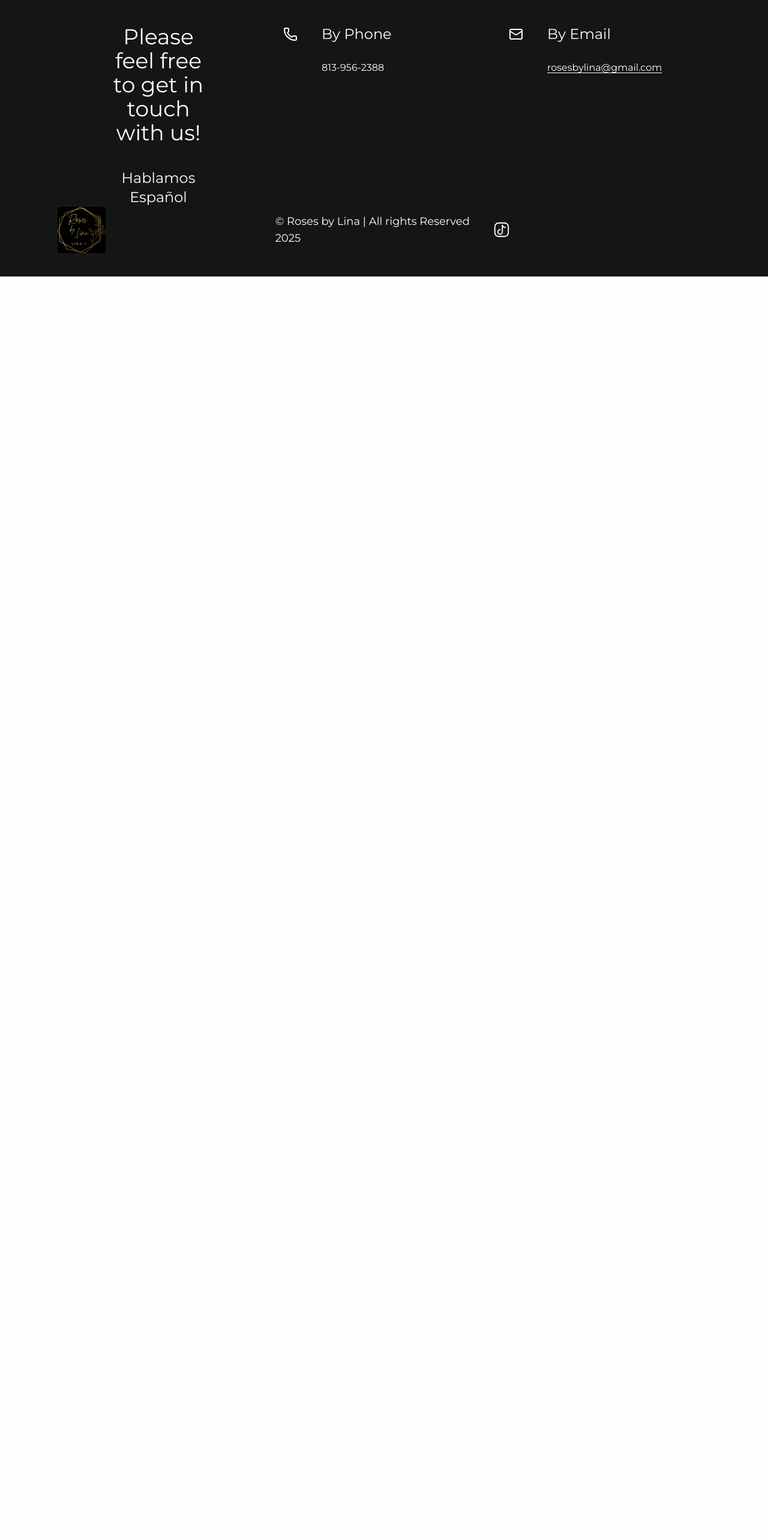
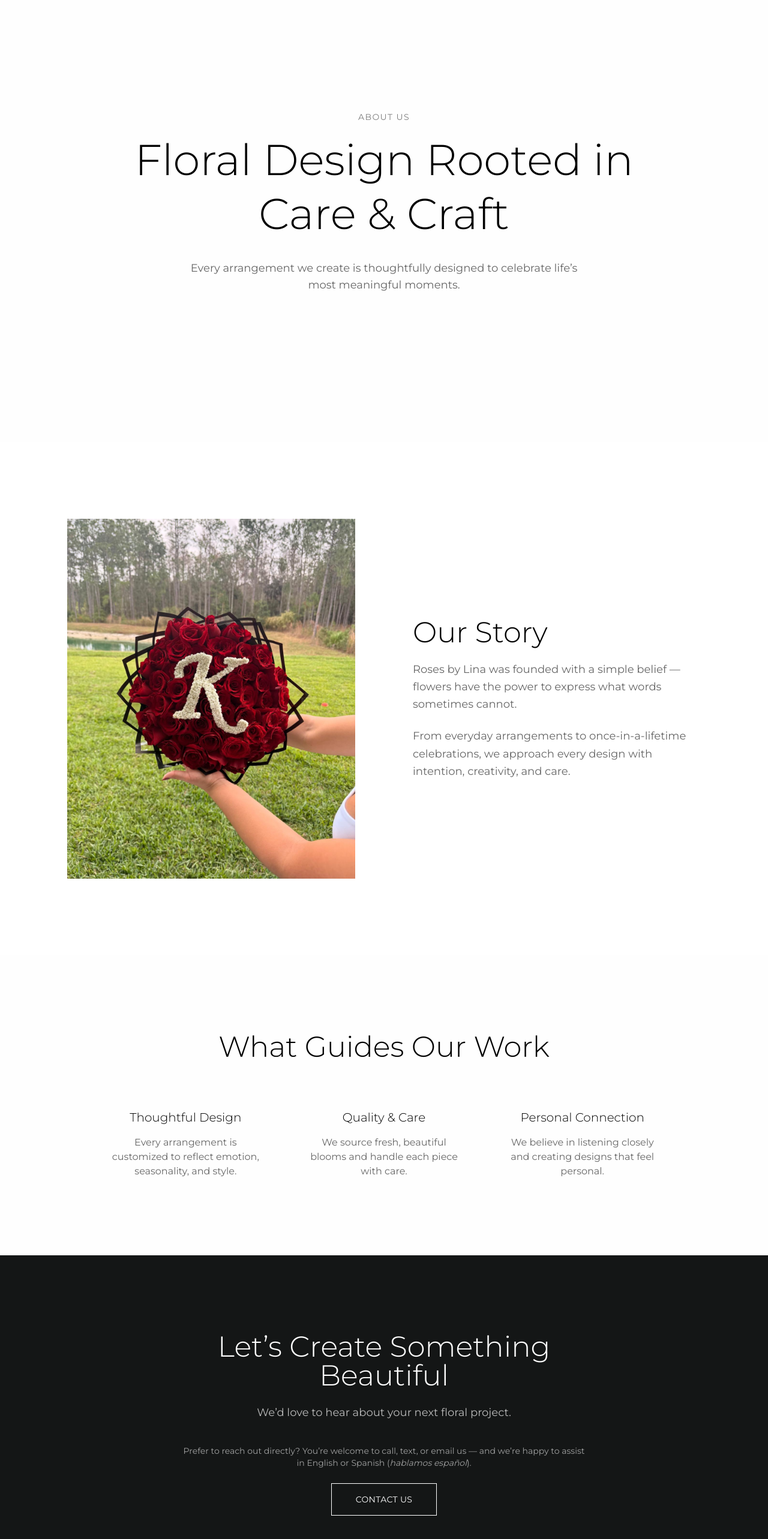
Before and after one commit to amarrero10/roses-by-lina, a Next.js app: page /about in a window 1280 px wide. Shown: the part 152-2718 px from the top of the page at 60% size. Before the commit the page ends 800 px from the top, so only its background shows below. Built offline with nearby package versions, Linux system fonts and the light colour scheme; some icons are missing.

Commit message:
Finished first draft of website

```diff
--- a/app/about/page.tsx
+++ b/app/about/page.tsx
@@ -1,5 +1,158 @@
-function About() {
-  return <div>Test about</div>;
-}
+"use client";
+
+import Image from "next/image";
+import { motion } from "framer-motion";
+import Link from "next/link";
+
+const fadeUp = {
+  hidden: { opacity: 0, y: 40 },
+  show: { opacity: 1, y: 0 },
+};
+
+const stagger = {
+  show: {
+    transition: {
+      staggerChildren: 0.15,
+    },
+  },
+};
+
+const About = () => {
+  return (
+    <>
+      {/* HERO */}
+      <section className="relative h-screen bg-[#fefefe] flex items-center">
+        <motion.div
+          initial="hidden"
+          animate="show"
+          variants={stagger}
+          className="max-w-4xl mx-auto px-8 text-center"
+        >
+          <motion.span
+            variants={fadeUp}
+            className="block text-sm uppercase tracking-widest text-black/50 mb-4"
+          >
+            About Us
+          </motion.span>
+
+          <motion.h1 variants={fadeUp} className="text-7xl font-light leading-tight mb-8">
+            Floral Design Rooted in
+            <br />
+            Care & Craft
+          </motion.h1>
+
+          <motion.p variants={fadeUp} className="text-lg text-black/60 max-w-2xl mx-auto">
+            Every arrangement we create is thoughtfully designed to celebrate life’s most meaningful
+            moments.
+          </motion.p>
+        </motion.div>
+      </section>
+
+      {/* STORY */}
+      <section className="py-32 bg-white">
+        <div className="max-w-6xl mx-auto grid grid-cols-2 gap-24 items-center px-12">
+          {/* Image */}
+          <motion.div
+            initial={{ opacity: 0, scale: 0.95 }}
+            whileInView={{ opacity: 1, scale: 1 }}
+            viewport={{ once: true }}
+            transition={{ duration: 0.6, ease: "easeOut" }}
+            className="relative aspect-[4/5]"
+          >
+            <Image src="/1.jpg" alt="Our floral studio" fill className="object-cover" />
+          </motion.div>
+
+          {/* Text */}
+          <motion.div
+            initial="hidden"
+            whileInView="show"
+            viewport={{ once: true }}
+            variants={stagger}
+          >
+            <motion.h2 variants={fadeUp} className="text-5xl font-light mb-6">
+              Our Story
+            </motion.h2>
+
+            <motion.p variants={fadeUp} className="text-lg text-black/60 leading-relaxed mb-6">
+              Roses by Lina was founded with a simple belief — flowers have the power to express
+              what words sometimes cannot.
+            </motion.p>
+
+            <motion.p variants={fadeUp} className="text-lg text-black/60 leading-relaxed">
+              From everyday arrangements to once-in-a-lifetime celebrations, we approach every
+              design with intention, creativity, and care.
+            </motion.p>
+          </motion.div>
+        </div>
+      </section>
+
+      {/* VALUES */}
+      <section className="py-32 bg-[#fefefe]">
+        <motion.div
+          initial="hidden"
+          whileInView="show"
+          viewport={{ once: true }}
+          variants={stagger}
+          className="max-w-5xl mx-auto text-center px-12"
+        >
+          <motion.h2 variants={fadeUp} className="text-5xl font-light mb-20">
+            What Guides Our Work
+          </motion.h2>
+
+          <div className="grid grid-cols-3 gap-16">
+            {[
+              {
+                title: "Thoughtful Design",
+                text: "Every arrangement is customized to reflect emotion, seasonality, and style.",
+              },
+              {
+                title: "Quality & Care",
+                text: "We source fresh, beautiful blooms and handle each piece with care.",
+              },
+              {
+                title: "Personal Connection",
+                text: "We believe in listening closely and creating designs that feel personal.",
+              },
+            ].map((item) => (
+              <motion.div key={item.title} variants={fadeUp} className="text-center">
+                <h3 className="text-xl font-light mb-4">{item.title}</h3>
+                <p className="text-black/60">{item.text}</p>
+              </motion.div>
+            ))}
+          </div>
+        </motion.div>
+      </section>
+
+      {/* CTA */}
+      <section className="py-32 bg-accent-black">
+        <motion.div
+          initial={{ opacity: 0 }}
+          whileInView={{ opacity: 1 }}
+          viewport={{ once: true }}
+          transition={{ duration: 0.6 }}
+          className="max-w-3xl mx-auto text-center text-white px-12"
+        >
+          <h2 className="text-5xl font-light mb-6">Let’s Create Something Beautiful</h2>
+          <p className="text-lg text-white/70 mb-10">
+            We’d love to hear about your next floral project.
+          </p>
+
+          <p className="text-sm text-white/60 mb-6">
+            Prefer to reach out directly? You’re welcome to call, text, or email us — and we’re
+            happy to assist in English or Spanish (<span className="italic">hablamos español</span>
+            ).
+          </p>
+
+          <Link
+            href="/contact-us"
+            className="inline-block border border-white px-10 py-4 uppercase tracking-wide text-sm hover:bg-white hover:text-black transition"
+          >
+            Contact Us
+          </Link>
+        </motion.div>
+      </section>
+    </>
+  );
+};
 
 export default About;
--- a/app/faq/page.tsx
+++ b/app/faq/page.tsx
@@ -38,7 +38,7 @@ function Faq() {
 
   return (
     <>
-      <section className="relative py-32 overflow-hidden -z-10">
+      <section className="relative py-32 overflow-hidden">
         {/* Background image */}
         <Image src={img} alt="" fill className="object-cover" priority />
 
--- a/app/gallery/page.tsx
+++ b/app/gallery/page.tsx
@@ -1,5 +1,119 @@
-function Gallery() {
-  return <div>Gallery</div>;
-}
+"use client";
+
+import { useEffect, useState } from "react";
+import Image from "next/image";
+import { motion, AnimatePresence } from "framer-motion";
+import { X } from "lucide-react";
+
+const images: string[] = [
+  "/1.jpg",
+  "/2.jpg",
+  "/3.jpg",
+  "/4.jpg",
+  "/5.jpg",
+  "/6.jpg",
+  "/7.jpg",
+  "/8.jpg",
+  "/9.jpg",
+  "/10.jpg",
+  "/11.jpg",
+  "/12.jpg",
+  "/13.jpg",
+  "/14.jpg",
+  "/15.jpg",
+  "/16.jpg",
+  "/17.jpg",
+  "/18.jpg",
+  "/19.jpg",
+  "/20.jpg",
+  "/21.jpg",
+  "/22.jpg",
+  "/23.jpg",
+  "/24.jpg",
+];
+
+const Gallery = () => {
+  const [selected, setSelected] = useState<string | null>(null);
+  useEffect(() => {
+    if (selected) {
+      document.body.style.overflow = "hidden";
+    } else {
+      document.body.style.overflow = "";
+    }
+
+    return () => {
+      document.body.style.overflow = "";
+    };
+  }, [selected]);
+
+  useEffect(() => {
+    const handleKey = (e: KeyboardEvent) => {
+      if (e.key === "Escape") setSelected(null);
+    };
+    window.addEventListener("keydown", handleKey);
+    return () => window.removeEventListener("keydown", handleKey);
+  }, []);
+
+  return (
+    <section className="bg-[#f4efe9] py-32">
+      <div className=" mx-10">
+        {/* Heading */}
+        <h1 className="text-8xl font-light text-center mb-20 font-serif">Gallery</h1>
+
+        {/* Grid */}
+        <motion.div layout className="grid grid-cols-[repeat(auto-fit,minmax(280px,1fr))] gap-6 ">
+          {images.map((src) => (
+            <motion.div
+              key={src}
+              layout
+              whileHover={{ scale: 1.1 }}
+              onClick={() => setSelected(src)}
+              className="relative aspect-4/5 cursor-pointer overflow-hidden "
+            >
+              <Image src={src} alt="" fill className="object-cover" />
+            </motion.div>
+          ))}
+        </motion.div>
+      </div>
+
+      {/* Modal */}
+      <AnimatePresence>
+        {selected && (
+          <motion.div
+            className="fixed inset-0 z-50 bg-black/80 flex items-center justify-center"
+            initial={{ opacity: 0 }}
+            animate={{ opacity: 1 }}
+            exit={{ opacity: 0 }}
+            onClick={() => setSelected(null)}
+          >
+            {/* Close button */}
+            <motion.button
+              onClick={() => setSelected(null)}
+              initial={{ opacity: 0, scale: 0.9 }}
+              animate={{ opacity: 1, scale: 1 }}
+              exit={{ opacity: 0, scale: 0.9 }}
+              transition={{ duration: 0.2 }}
+              className="absolute top-6 right-6 z-50 text-white text-3xl font-light hover:opacity-70"
+            >
+              <X className=" cursor-pointer " size={40} />
+            </motion.button>
+
+            {/* Image */}
+            <motion.div
+              className="relative w-[80vw] h-[80vh]"
+              onClick={(e) => e.stopPropagation()}
+              initial={{ scale: 0.95 }}
+              animate={{ scale: 1 }}
+              exit={{ scale: 0.95 }}
+              transition={{ duration: 0.3, ease: "easeInOut" }}
+            >
+              <Image src={selected} alt="" fill className="object-contain" />
+            </motion.div>
+          </motion.div>
+        )}
+      </AnimatePresence>
+    </section>
+  );
+};
 
 export default Gallery;
--- a/components/FAQItem.tsx
+++ b/components/FAQItem.tsx
@@ -22,7 +22,7 @@ const FAQItem = ({ question, answer }: FAQItemProps) => {
         <motion.span
           animate={{ rotate: open ? 45 : 0 }}
           transition={{ duration: 0.45, ease: "easeOut" }}
-          className="text-3xl font-light"
+          className="text-4xl font-light cursor-pointer"
         >
           +
         </motion.span>
--- a/components/layout/Footer.tsx
+++ b/components/layout/Footer.tsx
@@ -46,6 +46,8 @@ const Footer = () => {
         <div>
           <p className=" text-lg">&copy; Roses by Lina | All rights Reserved {year}</p>
         </div>
+        <div>
+          <p className=" text-lg mb-2">Follow Us!</p>
           <div className=" flex gap-6">
             <Link href="https://www.tiktok.com/@rosesby.lina" target="_blank">
               <TikTok />
@@ -59,6 +61,7 @@ const Footer = () => {
           </div>
         </div>
       </div>
+    </div>
   );
 };
 
--- a/components/layout/Navigation.tsx
+++ b/components/layout/Navigation.tsx
@@ -19,7 +19,7 @@ const Navigation = () => {
   const [isOpen, setIsOpen] = useState(false);
 
   return (
-    <nav className="relative mx-auto bg-accent-black px-96 ">
+    <nav className="relative mx-auto bg-accent-black px-96 z-50">
       {/* Top bar */}
       <div className="flex items-center justify-between px-8 py-4">
         <div className="flex items-center gap-2">
@@ -48,7 +48,7 @@ const Navigation = () => {
             <FlipLink href="/" onClick={() => setIsOpen(false)}>
               Home
             </FlipLink>
-            <FlipLink href="/about-us" onClick={() => setIsOpen(false)}>
+            <FlipLink href="/about" onClick={() => setIsOpen(false)}>
               About
             </FlipLink>
             <FlipLink href="/services" onClick={() => setIsOpen(false)}>
@@ -63,7 +63,8 @@ const Navigation = () => {
             <FlipLink href="/contact-us" onClick={() => setIsOpen(false)}>
               Contact
             </FlipLink>
-
+            <div>
+              <p className="text-xl my-4">Follow Us!</p>
               <div className="flex gap-4">
                 <Link
                   href="https://www.instagram.com/rosesby.lina/"
@@ -86,6 +87,7 @@ const Navigation = () => {
                 >
                   <TikTok />
                 </Link>
+              </div>
             </div>
           </div>
         </div>
```
Also changed, not shown: app/services/page.tsx (+5 -5 lines). Lines whose indentation alone changed are shown as unchanged.
